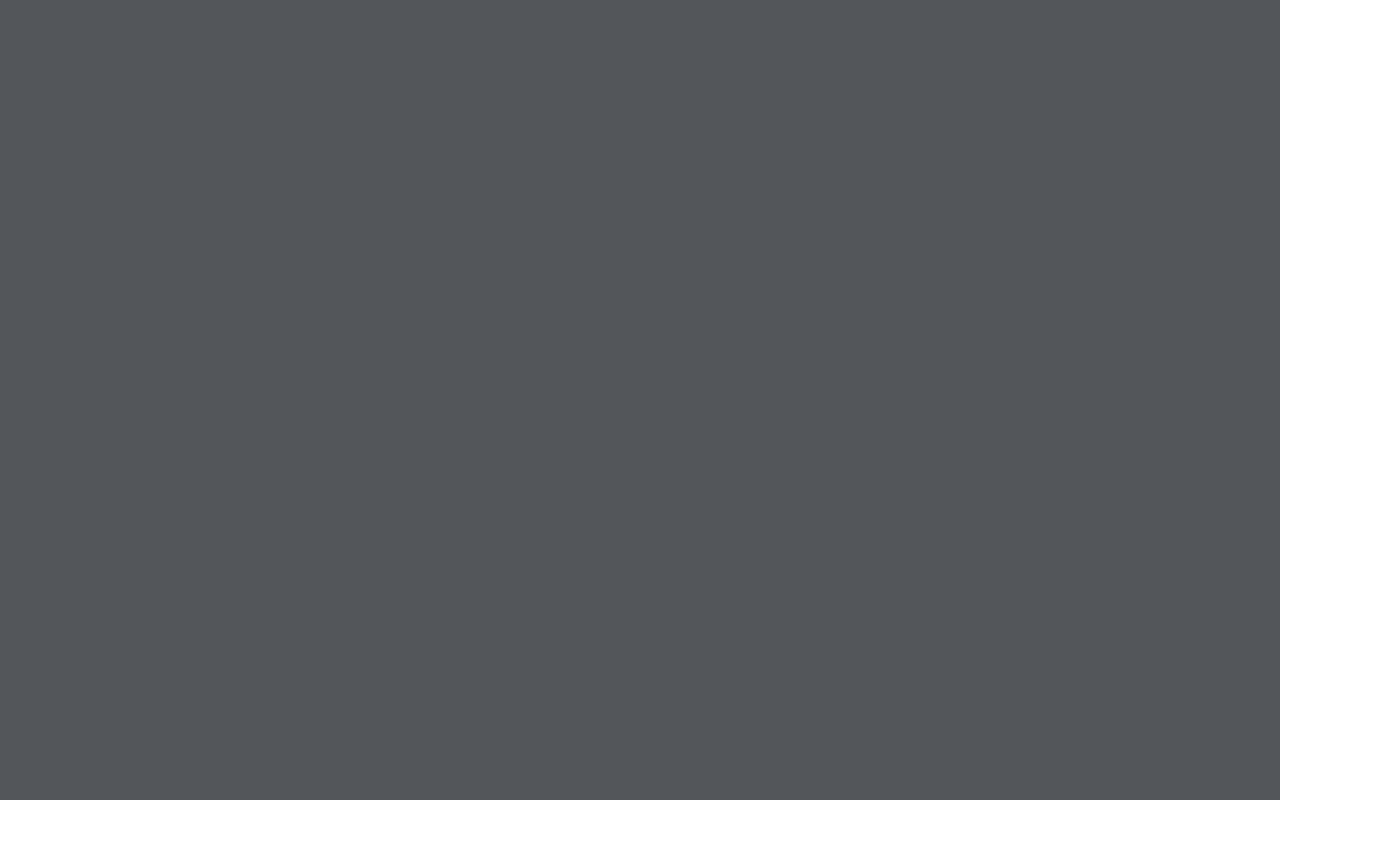
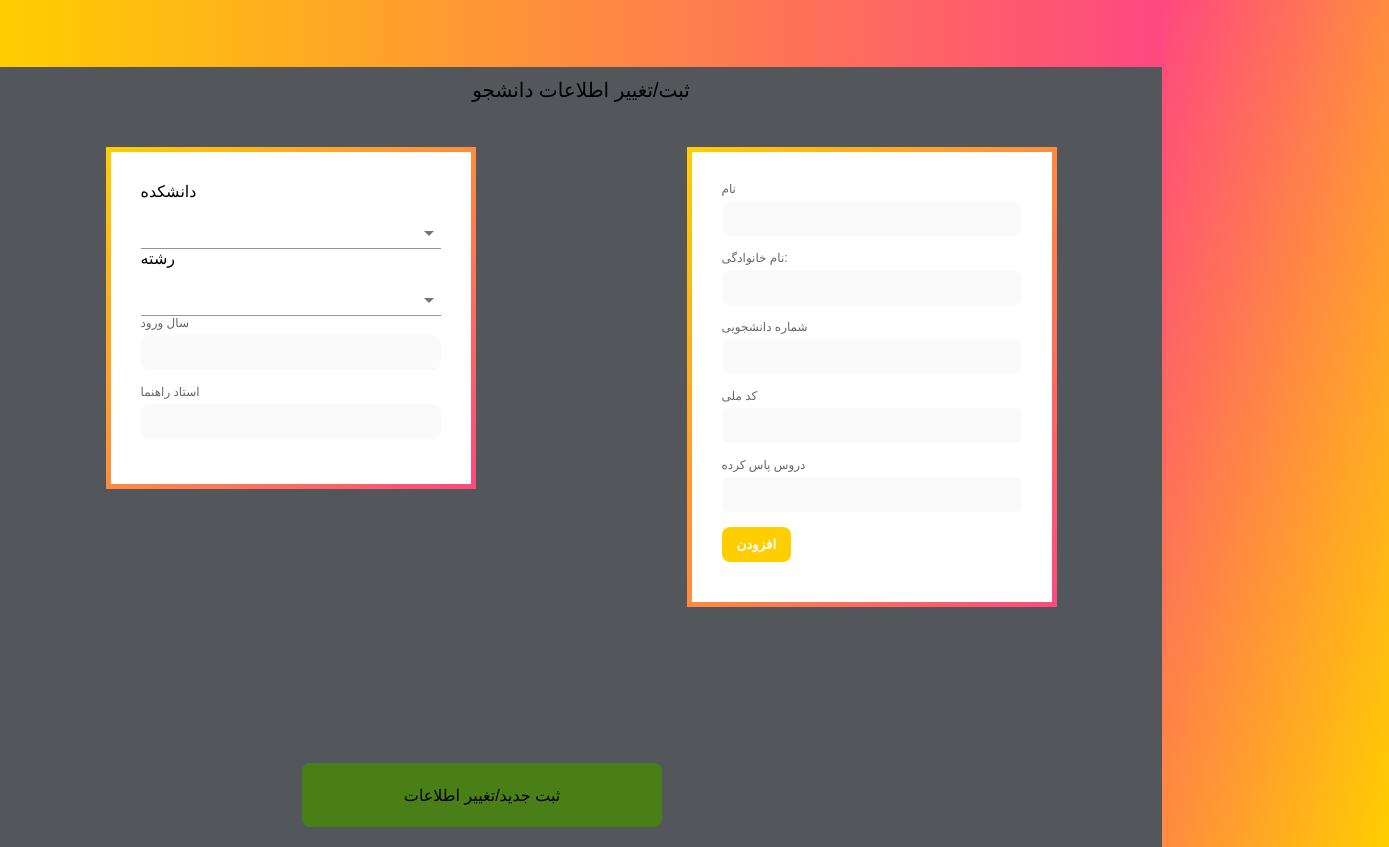
Before and after one commit to shahrzadJavadiKoushesh/IEProject, a React (Create React App) app: page /ITManager/submit_changes in a window 1280 px wide. Before the commit this address had no page. Shown: the whole page, 1389 px wide, since content can reach past the window. Before the commit the page ends 800 px from the top, so only its background shows below. Built offline with nearby package versions, Linux system fonts and the light colour scheme.

Commit message:
add IT Manager Submit or Change Info

```diff
--- a/package.json
+++ b/package.json
@@ -22,6 +22,7 @@
     "react-native-web": "^0.19.6",
     "react-router-dom": "^6.14.0",
     "react-scripts": "5.0.1",
+    "react-select": "^3.1.0",
     "web-vitals": "^2.1.4"
   },
   "scripts": {
--- a/src/App.js
+++ b/src/App.js
@@ -17,6 +17,7 @@ import EducationalAssistantAddNewCourse from './components/EducationalAssistantA
 import EducationalAssistantPreregisteredStudents from './components/EducationalAssistantPreregisteredStudents';
 import ITManagerSeeAllStudents from './components/ITManagerSeeStudents';
 import ITManagerSeeAllInstructors from './components/ITManagerSeeInstructors';
+import ITManagerSeeSUbmitChangesForStudents from './components/ITManagerSubmitOrChangeStudentsInfo';
 
 function App() {
     const navigate = useNavigate();
@@ -78,6 +79,7 @@ function App() {
                 <Route path="/educational_assistant/preregistered_students" element={<EducationalAssistantPreregisteredStudents/>}/>
                 <Route path="/ITManager/see_all_students" element={<ITManagerSeeAllStudents/>}/>
                 <Route path="/ITManager/see_all_instructors" element={<ITManagerSeeAllInstructors/>}/>
+                <Route path="/ITManager/submit_changes" element={<ITManagerSeeSUbmitChangesForStudents/>}/>
             </Routes>
         </div>
     );
--- /dev/null
+++ b/src/components/ITManagerSubmitOrChangeStudentsInfo.js
@@ -0,0 +1,129 @@
+import React, { useState } from 'react'
+import {
+    FormControl,
+    InputLabel,
+    Select,
+    MenuItem,
+} from "@material-ui/core";
+
+
+function ITManagerSeeSUbmitChangesForStudents({ Login, error }) {
+
+    const [selectedFaculty, setSelectedFaculty] = useState("");
+    const [selectedMajor, setSelectedMajor] = useState("");
+
+    const handleFacultyChange = (event) => {
+        setSelectedFaculty(event.target.value);
+    };
+
+    const handleMajorChange = (event) => {
+        setSelectedMajor(event.target.value);
+    };
+    return (
+        <div className='terms-container'>
+            <div className='left'>
+                <div className='bar'>
+                </div>
+                <div className='it-header-container'>
+                    <div className='it-header'>ثبت/تغییر اطلاعات دانشجو</div>
+                </div>
+
+                <div className='it-container'>
+                    <div className='educational-info'>
+                        <form>
+                            <div className='form-inner'>
+                                <label>دانشکده</label>
+                                <FormControl fullWidth>
+                                    <InputLabel id="instructor-select-label">
+
+                                    </InputLabel>
+                                    <Select
+                                        labelId="instructor-select-label"
+                                        id="instructor-select"
+                                        value={selectedFaculty}
+                                        onChange={handleFacultyChange}
+                                    >
+                                        <MenuItem value={"instructor 2"}>faculty 2</MenuItem>
+                                        <MenuItem value={"instructor 1"}>faculty 1</MenuItem>
+                                        <MenuItem value={"instructor 3"}>faculty 3</MenuItem>
+                                    </Select>
+                                </FormControl>
+
+                                <FormControl fullWidth>
+                                    <label>رشته</label>
+                                    <InputLabel id="instructor-select-label">
+                                    </InputLabel>
+                                    <Select
+                                        labelId="instructor-select-label"
+                                        id="instructor-select"
+                                        value={selectedMajor}
+                                        onChange={handleMajorChange}
+                                    >
+                                        <MenuItem value={"instructor 2"}>major 2</MenuItem>
+                                        <MenuItem value={"instructor 1"}>major 1</MenuItem>
+                                        <MenuItem value={"instructor 3"}>major 3</MenuItem>
+                                    </Select>
+                                </FormControl>
+                                <div className='form-group'>
+                                    <label className='personal-info-label'>سال ورود</label>
+                                    <input type='text' name='text' id='email'></input>
+                                </div>
+
+                                <div className='form-group'>
+                                    <label className='personal-info-label'>استاد راهنما</label>
+                                    <input type='text' name='text' id='email'></input>
+                                </div>
+                            </div>
+                        </form>
+                    </div>
+                    <div className='personal-info'>
+                        <form >
+                            <div className='form-inner'>
+
+                                <div className='form-group'>
+                                    <label className='personal-info-label'>نام</label>
+                                    <input type='text' name='text' id='email'></input>
+                                </div>
+
+                                <div className='form-group'>
+                                    <label className='personal-info-label'>نام خانوادگی:</label>
+                                    <input type='text' name='password' ></input>
+                                </div>
+
+                                <div className='form-group'>
+                                    <label className='personal-info-label'>شماره دانشجویی</label>
+                                    <input type='text' name='password' ></input>
+                                </div>
+
+                                <div className='form-group'>
+                                    <label className='personal-info-label'>کد ملی</label>
+                                    <input type='text' name='password' ></input>
+                                </div>
+
+                                <div className='form-group'>
+                                    <label className='personal-info-label'>دروس پاس کرده</label>
+                                    <input type='text' name='password' ></input>
+                                </div>
+
+                                <input type='submit' value="افزودن" />
+
+                                {error !== "" ? (<div className='error'>{error}</div>) : ""}
+
+                            </div>
+                        </form>
+                    </div>
+
+                </div>
+
+                <div className='submit-change-info'>ثبت جدید/تغییر اطلاعات</div>
+
+            </div>
+            {
+                <div className='terms-list-right-edu-ass'>
+                </div>
+            }
+        </div>
+    )
+}
+
+export default ITManagerSeeSUbmitChangesForStudents
--- a/src/index.css
+++ b/src/index.css
@@ -606,3 +606,67 @@ form .form-inner input[type="submit"]:hover, .welcome button:hover{
     justify-content: space-between;
     padding: 20px;
 }
+
+.it-header-container{
+    display: flex;
+    justify-content: center;
+    align-items: center;
+    width: 100%;
+}
+
+.it-header{
+    display: flex;
+    justify-content: center;
+    align-items: center;
+    margin: 10px;
+    padding: 10px;
+    font-size: 20px;
+    width: 327px;
+    height: 25px;
+}
+
+.it-container{
+    display: flex;
+    justify-content: space-between;
+    width: 100%;
+    height: 651px;
+}
+
+.personal-info{
+    display: flex;
+    justify-content: center;
+    margin: 40px;
+    width: 501px;
+    height: 74px;
+}
+
+.personal-info-label{
+    display: flex;
+    align-items: flex-end;
+    color: blue;
+}
+
+.educational-info{
+    display: flex;
+    justify-content: center;
+    margin: 40px;
+    width: 501px;
+    height: 74px;
+}
+
+.submit-change-info{
+    display: flex;
+    justify-content: center;
+    align-items: center;
+    border-radius: 8px;
+    width: 360px;
+    height: 64px;
+    background-color: rgb(74, 126, 22);
+    margin-right: 500px;
+    margin-bottom: 20px;
+}
+
+.submit-change-info:hover{
+    cursor: pointer;
+    background-color: rgb(88, 150, 26);
+}
```
Also changed, not shown: 1 other file (tests, documents, lock files or other folders).
